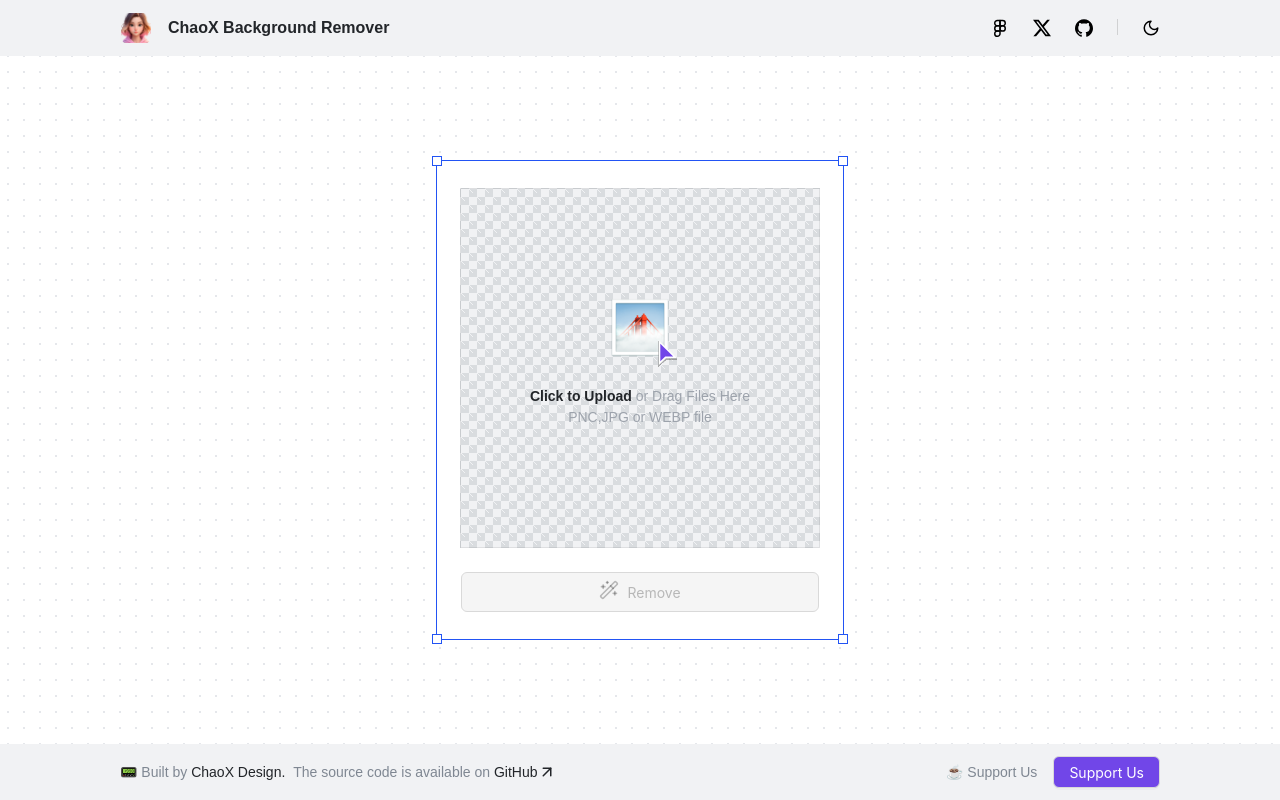
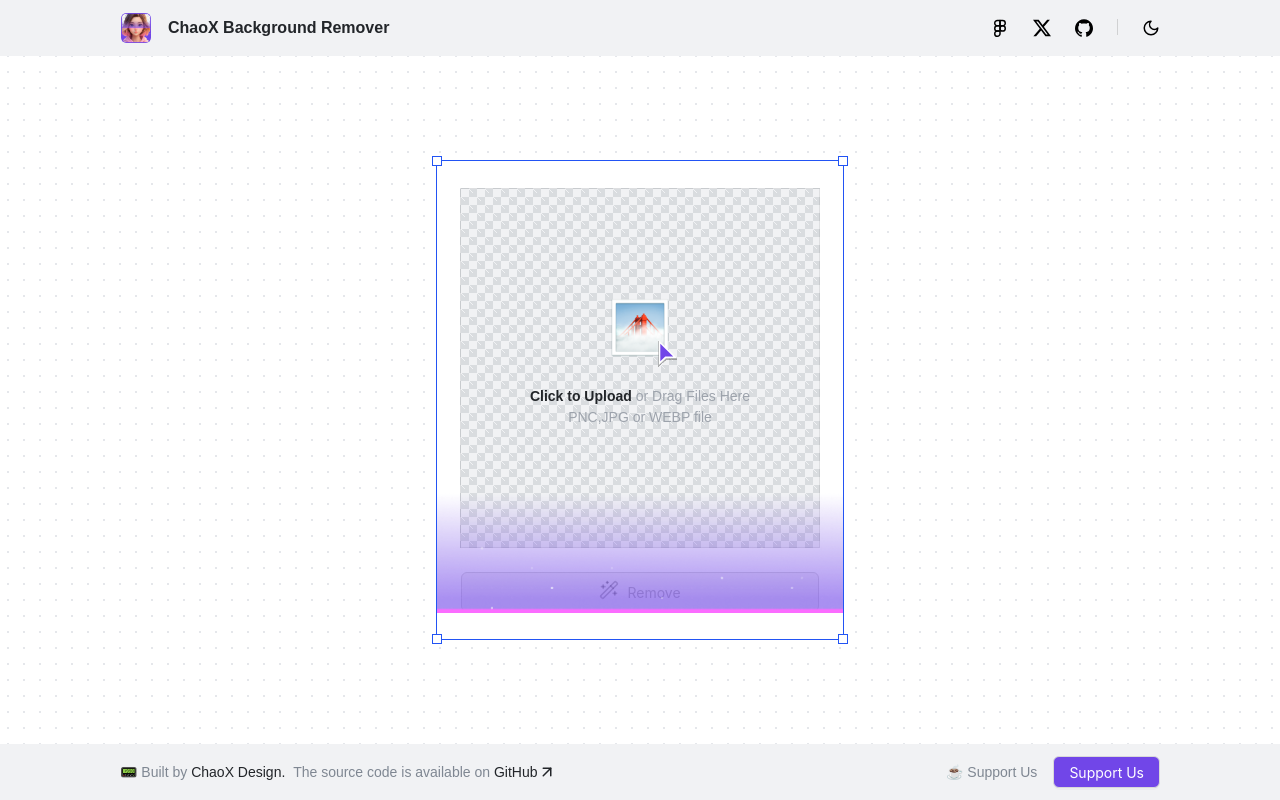
Before and after one commit to Lvhaoyu/remove-bg, a React (Vite) app: page / in a window 1280 px wide. Built offline with nearby package versions, Linux system fonts and the light colour scheme.

Commit message:
feat: 优化 loading

```diff
--- a/src/components/content/content.module.css
+++ b/src/components/content/content.module.css
@@ -93,7 +93,7 @@
     top: 0;
   }
   100% {
-    top: 90%;
+    top: 74%;
   }
 }
 
@@ -101,7 +101,8 @@
   position: absolute;
   width: 100%;
   height: 120px;
-  opacity: 0.6;
+  z-index: 1;
+  background-size: cover;
   animation: moveDown 3s infinite ease-in-out;
   background-image: url("/loading.png");
 }
--- a/src/components/content/content.tsx
+++ b/src/components/content/content.tsx
@@ -77,12 +77,12 @@ export const Content: React.FC = () => {
         <input {...getInputProps()} />
         {isDragActive && <div className={style.drag}>Drop Images Here</div>}
         <div className={`${style.content}`}>
+          {true && <div className={style.loading}></div>}
           <Icons.cube className={style.cubeLeft} />
           <Icons.cube className={style.cubeRight} />
           <Icons.cube className={style.cubeBottomLeft} />
           <Icons.cube className={style.cubeBottomRight} />
           <div className={style.board}>
-            {loading && <div className={style.loading}></div>}
             {imageData || resData ? (
               <img src={imageData || resData} alt="" className={style.img} />
             ) : (
```
Also changed, not shown: public/logo.png.
